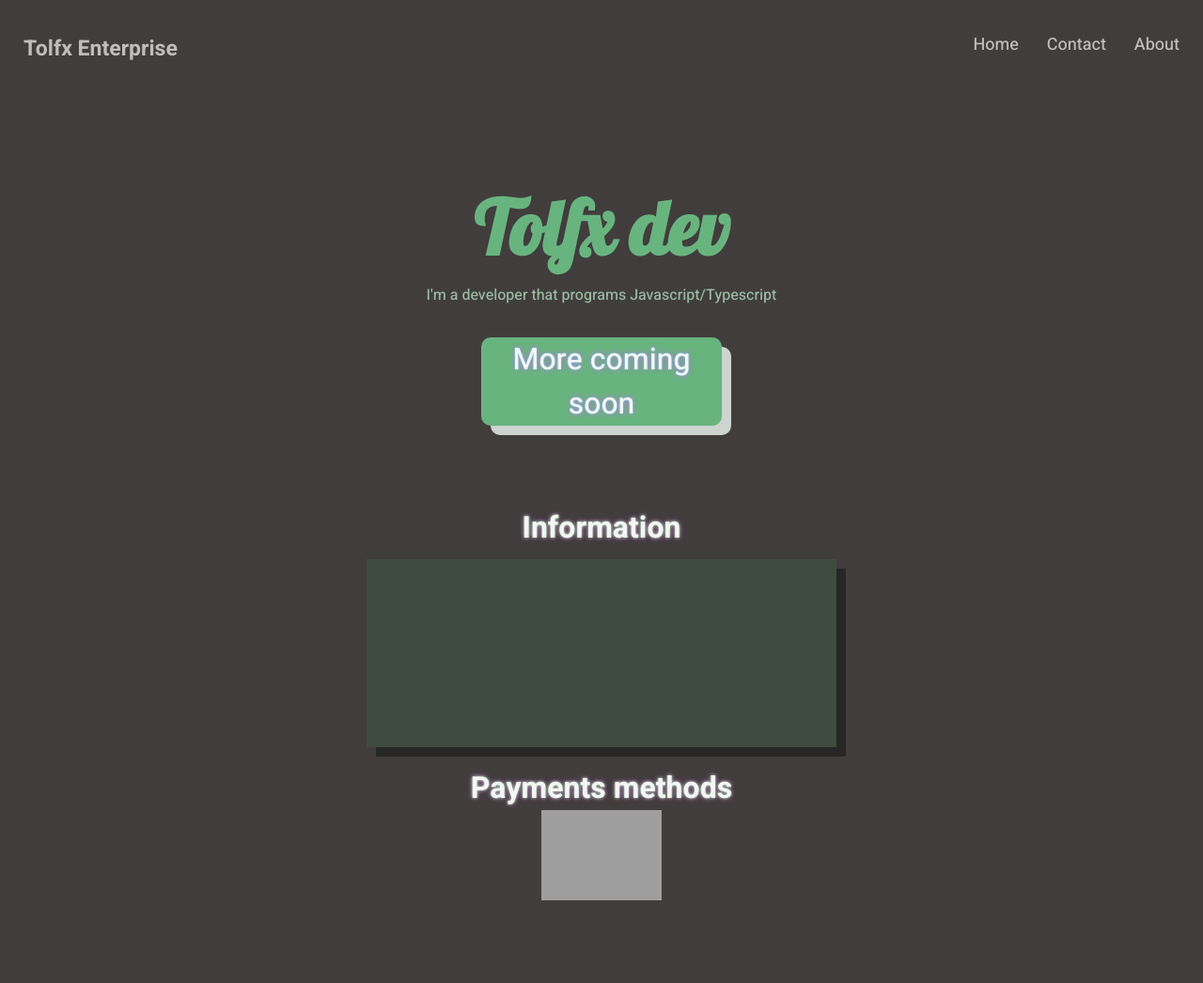
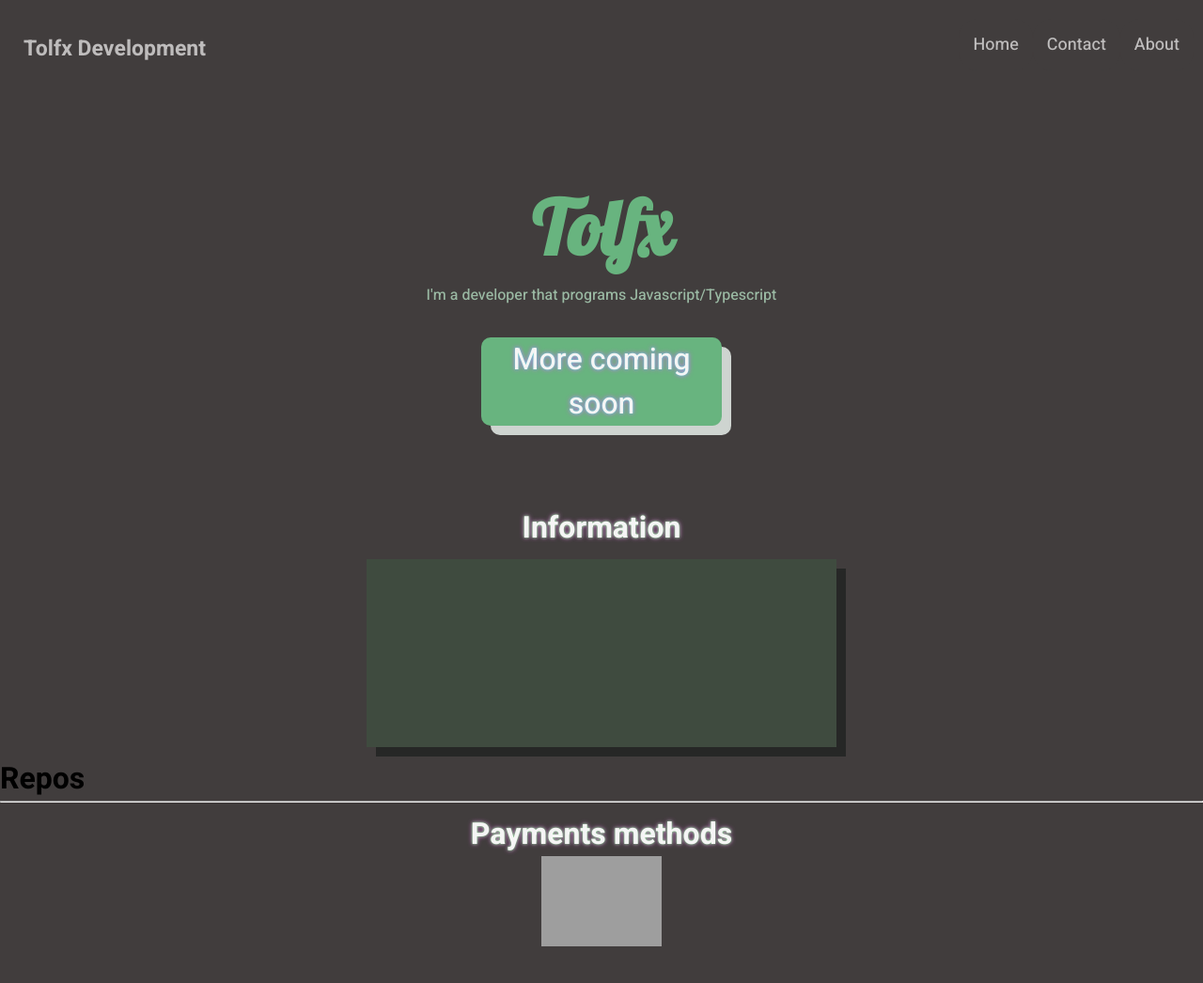
Before and after one commit to Tolfx/Tolfx.github.io, a plain HTML site: page index.html in a window 1280 px wide. Shown: the whole page at 94% size. Drawn offline with nearby package versions, Linux system fonts and the light colour scheme; no server answers; grey boxes are pictures that could not be loaded.

Commit message:
🎈repos flexbox

```diff
--- a/index.html
+++ b/index.html
@@ -20,7 +20,7 @@
   <body>
     <main>
       <section class="header" id="header">
-        <h1 id="nameDomain">Tolfx Enterprise</h1>
+        <h1 id="nameDomain">Tolfx Development</h1>
         <div class="header-right">
           <a href="#header">Home</a>
           <a href="#contacts">Contact</a>
@@ -28,7 +28,7 @@
         </div>
       </section>
       <div class="information">
-        <h2 class="big-text">Tolfx dev</h2>
+        <h2 class="big-text">Tolfx</h2>
         <p class="intro-text" style="margin-top: 10px">
           I'm a developer that programs Javascript/Typescript
         </p>
@@ -41,6 +41,9 @@
         <div class="flexbox"></div>
       </div>
 
+      <h1 id="repos-text">Repos</h1>
+      <hr />
+      <div class="flexbox-repo"></div>
       <div class="payments">
         <h1>Payments methods</h1>
         <a
@@ -57,7 +60,7 @@
       </div>
       <footer>
         <p>
-          Designed by: Tolfx<br />
+          Designed by Tolfx<br />
           <a href="mailto:mattues@tolfx.dev">matteus@tolfx.dev</a>
         </p>
       </footer>
```
